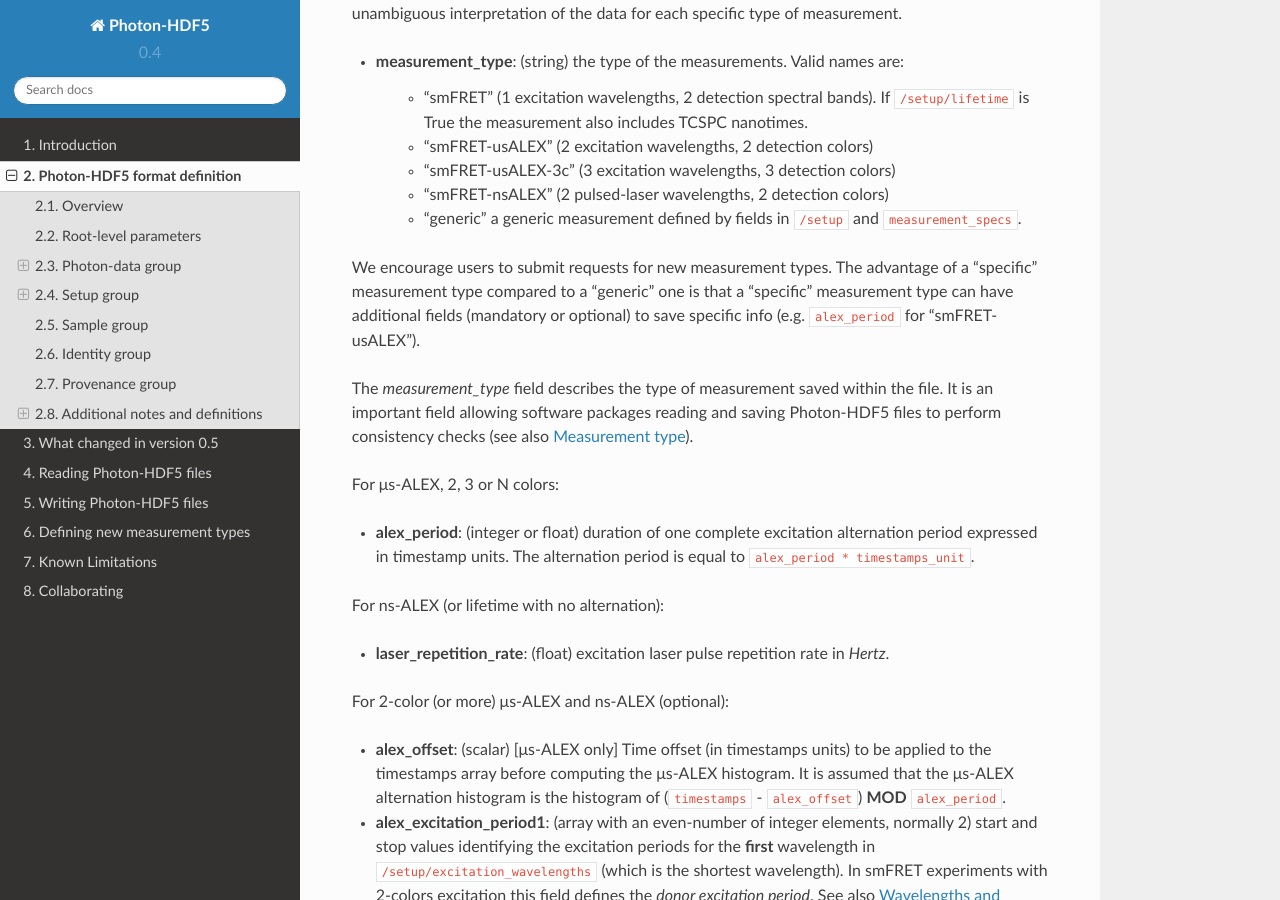
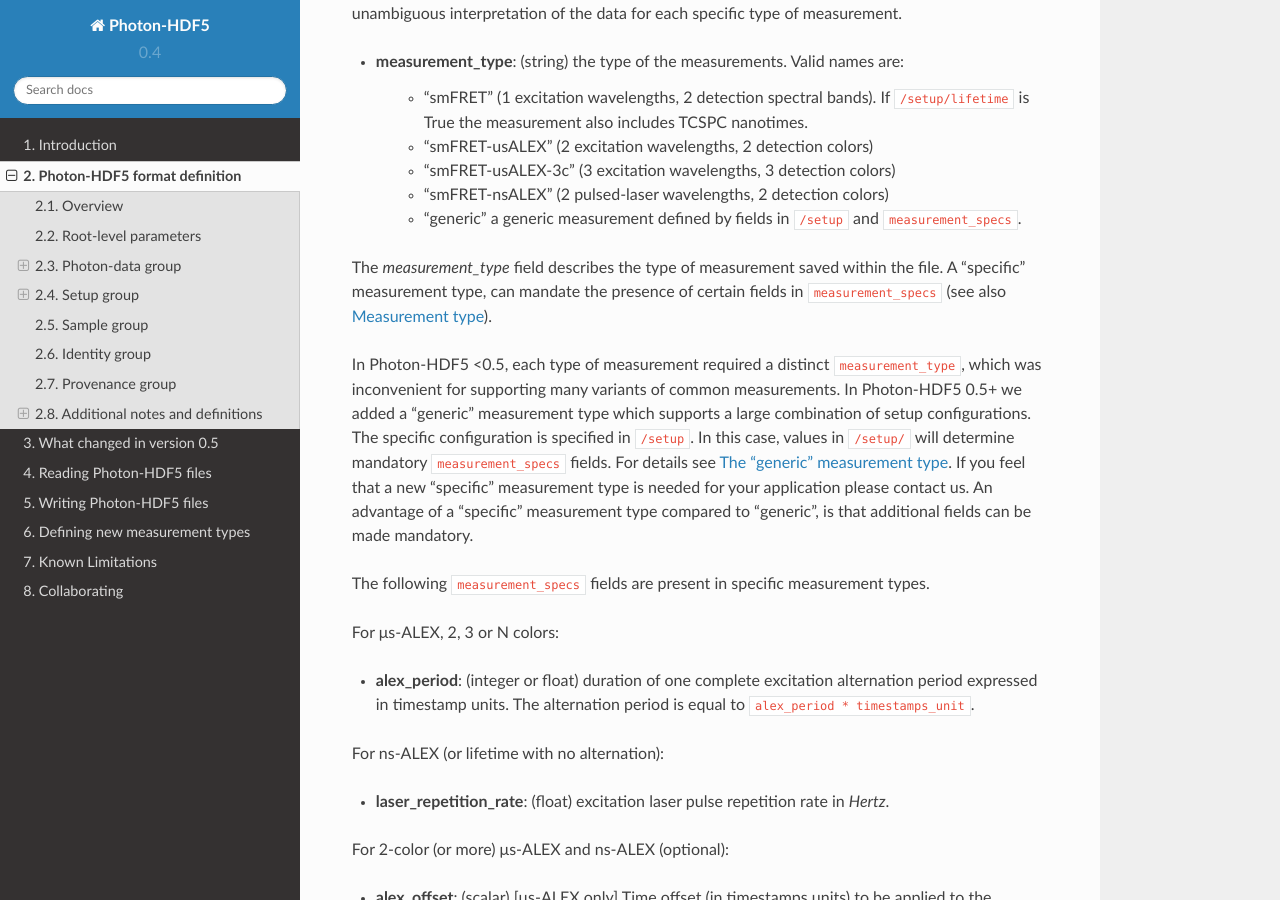
Before and after one commit to Photon-HDF5/photon-hdf5, a Sphinx documentation site: the page built from docs/phdata.rst, in a window 1280 px wide and 900 px high, scrolled down 3543 px. Built offline with Sphinx 7.4.7 and the Read the Docs theme 2.0.0, drawn with Linux system fonts in a browser that asks for light colours; some of the changed text lies outside the part shown.

Commit message:
Updates toward final 0.5

```diff
--- a/docs/phdata.rst
+++ b/docs/phdata.rst
@@ -124,16 +124,25 @@ type of measurement.
     - "generic" a generic measurement defined by fields in ``/setup``
       and ``measurement_specs``.
 
-We encourage users to submit requests for new measurement types. The advantage
-of a "specific" measurement type compared to a "generic" one is that
-a "specific" measurement type can have additional fields (mandatory or
-optional) to save specific info (e.g. ``alex_period`` for
-"smFRET-usALEX").
+The *measurement_type* field describes the type of measurement
+saved within the file. A "specific" measurement type,
+can mandate the presence of certain fields in ``measurement_specs``
+(see also :ref:`measurement_type`).
 
-The *measurement_type* field describes the type of measurement
-saved within the file. It is an important field allowing software
-packages reading and saving Photon-HDF5 files to perform consistency
-checks (see also :ref:`measurement_type`).
+In Photon-HDF5 <0.5, each type of measurement required a distinct
+``measurement_type``, which was inconvenient for supporting
+many variants of common measurements. In Photon-HDF5 0.5+
+we added a "generic" measurement type which supports a large combination
+of setup configurations. The specific configuration is specified in
+``/setup``. In this case, values in ``/setup/`` will determine mandatory
+``measurement_specs`` fields. For details see :doc:`generic`.
+If you feel that a new "specific" measurement type is needed
+for your application please contact us.
+An advantage of a "specific" measurement type compared to "generic",
+is that additional fields can be made mandatory.
+
+The following ``measurement_specs`` fields are present in specific
+measurement types.
 
 For μs-ALEX, 2, 3 or N colors:
 
@@ -187,7 +196,6 @@ For 3 (or more) colors alternated or interleaved excitation:
     In this case the values are expressed in *nanotimes_units*.
 
     For more details see :ref:`alex_period_def`.
-
 
 .. _detectors_specs_group:
 
@@ -569,9 +577,7 @@ unambiguously interpret the data is present.
 For example, for a 2-color smFRET measurement, a software package creating
 a file should check that
 the association between detector-pixel and donor or acceptor channel
-is present. If some necessary field is absent, the software package
-should warn the user in order that this information is added before
-saving the file.
+is present.
 
 
 .. _nanotimes_time_axis:
```
Also changed, not shown: docs/generic.rst (added, +136 -0 lines), docs/new_measurement_specs.rst (+11 -5 lines), docs/whats_new_ver05.rst (+1 -134 lines).
